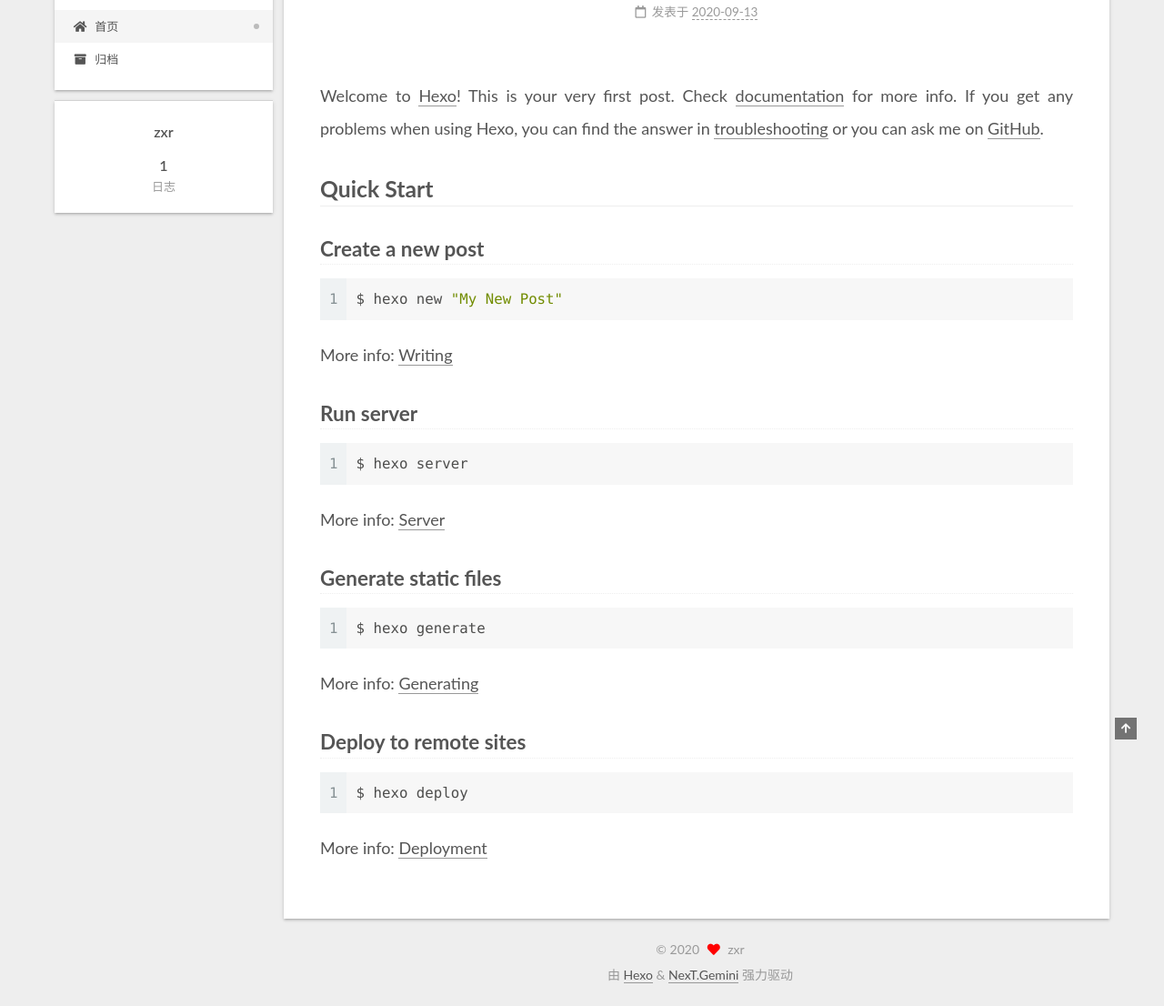
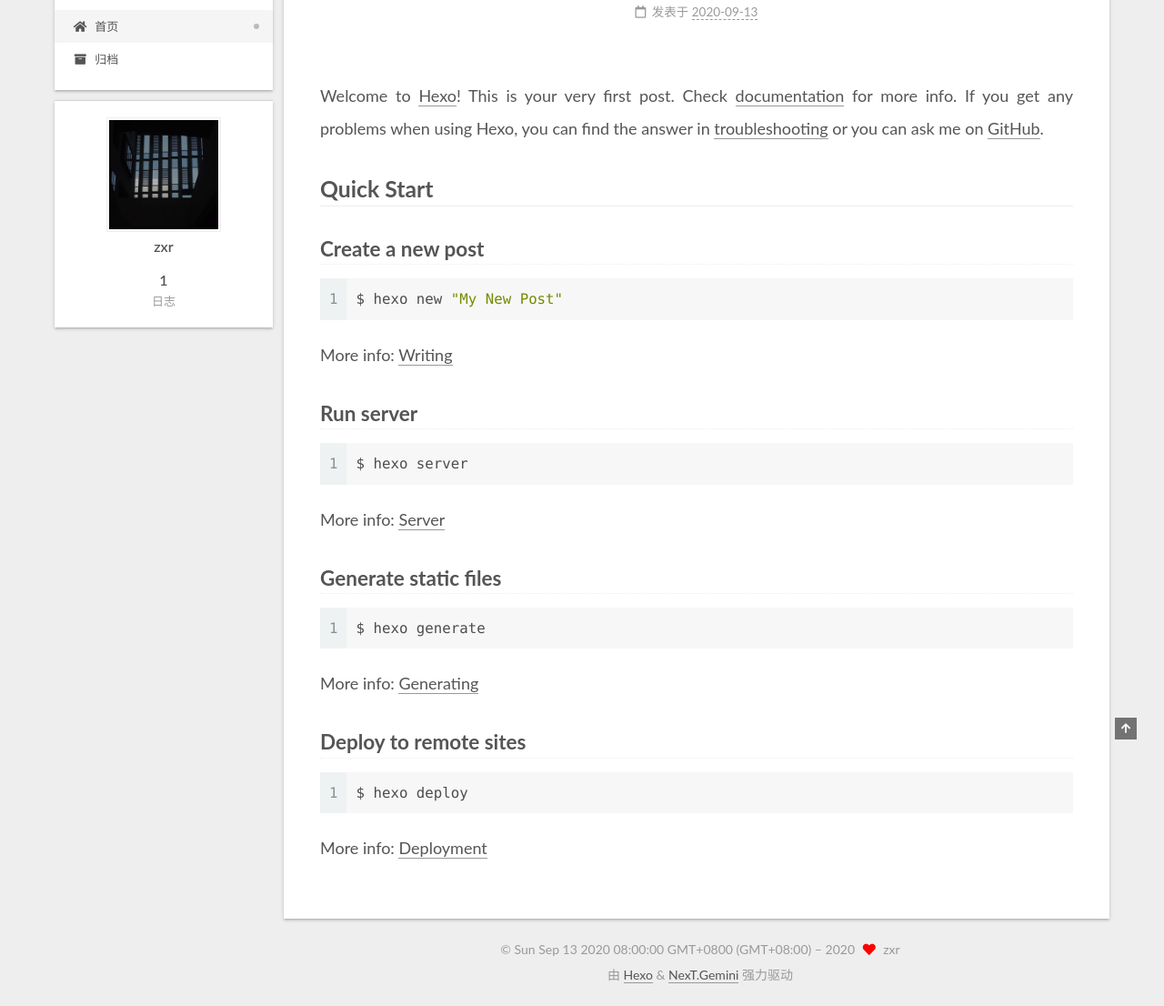
Before and after one commit to xrstart/xrstart.github.io, a plain HTML site: page index.html in a window 1280 px wide. Shown: the part 87-1193 px from the top of the page at 91% size. Drawn offline with Linux system fonts and the light colour scheme.

Commit message:
Site updated: 2020-09-13 11:53:26

```diff
--- a/css/main.css
+++ b/css/main.css
@@ -1168,7 +1168,7 @@ pre .javascript .function {
 }
 .links-of-author a::before,
 .links-of-author span.exturl::before {
-  background: #0efaff;
+  background: #7aab22;
   border-radius: 50%;
   content: ' ';
   display: inline-block;
--- a/index.html
+++ b/index.html
@@ -148,7 +148,7 @@
     <link itemprop="mainEntityOfPage" href="http://example.com/2020/09/13/hello-world/">
 
     <span hidden itemprop="author" itemscope itemtype="http://schema.org/Person">
-      <meta itemprop="image" content="/images/avatar.gif">
+      <meta itemprop="image" content="/images/1.jpg">
       <meta itemprop="name" content="zxr">
       <meta itemprop="description" content="">
     </span>
@@ -269,6 +269,8 @@
 
       <div class="site-overview-wrap sidebar-panel">
         <div class="site-author motion-element" itemprop="author" itemscope itemtype="http://schema.org/Person">
+    <img class="site-author-image" itemprop="image" alt="zxr"
+      src="/images/1.jpg">
   <p class="site-author-name" itemprop="name">zxr</p>
   <div class="site-description" itemprop="description"></div>
 </div>
@@ -304,7 +306,7 @@
 
 <div class="copyright">
 
-  &copy;
+  &copy; Sun Sep 13 2020 08:00:00 GMT+0800 (GMT+08:00) –
   <span itemprop="copyrightYear">2020</span>
   <span class="with-love">
     <i class="fa fa-heart"></i>
```
Also changed, not shown: 2020/09/13/hello-world/index.html (+4 -2 lines), archives/2020/09/index.html (+3 -1 lines), archives/2020/index.html (+3 -1 lines), archives/index.html (+3 -1 lines), images/1.jpg (added).
